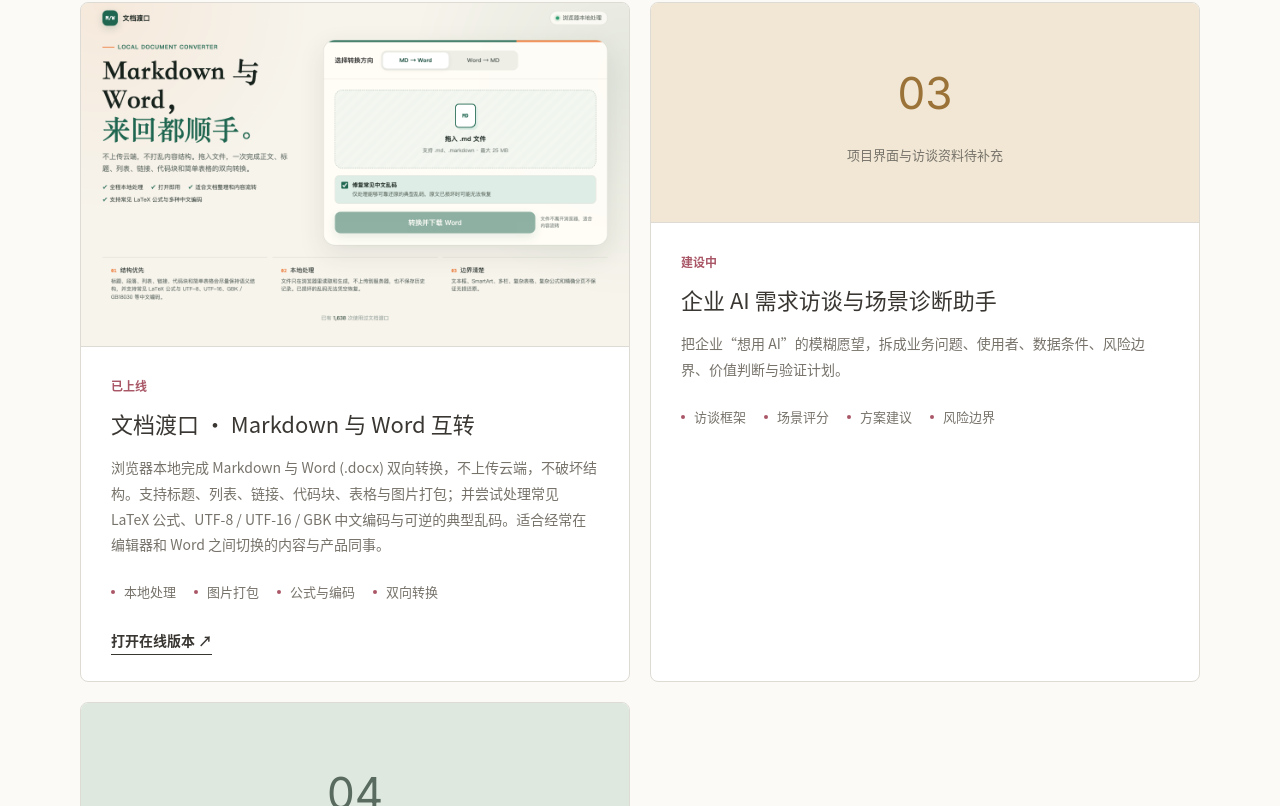
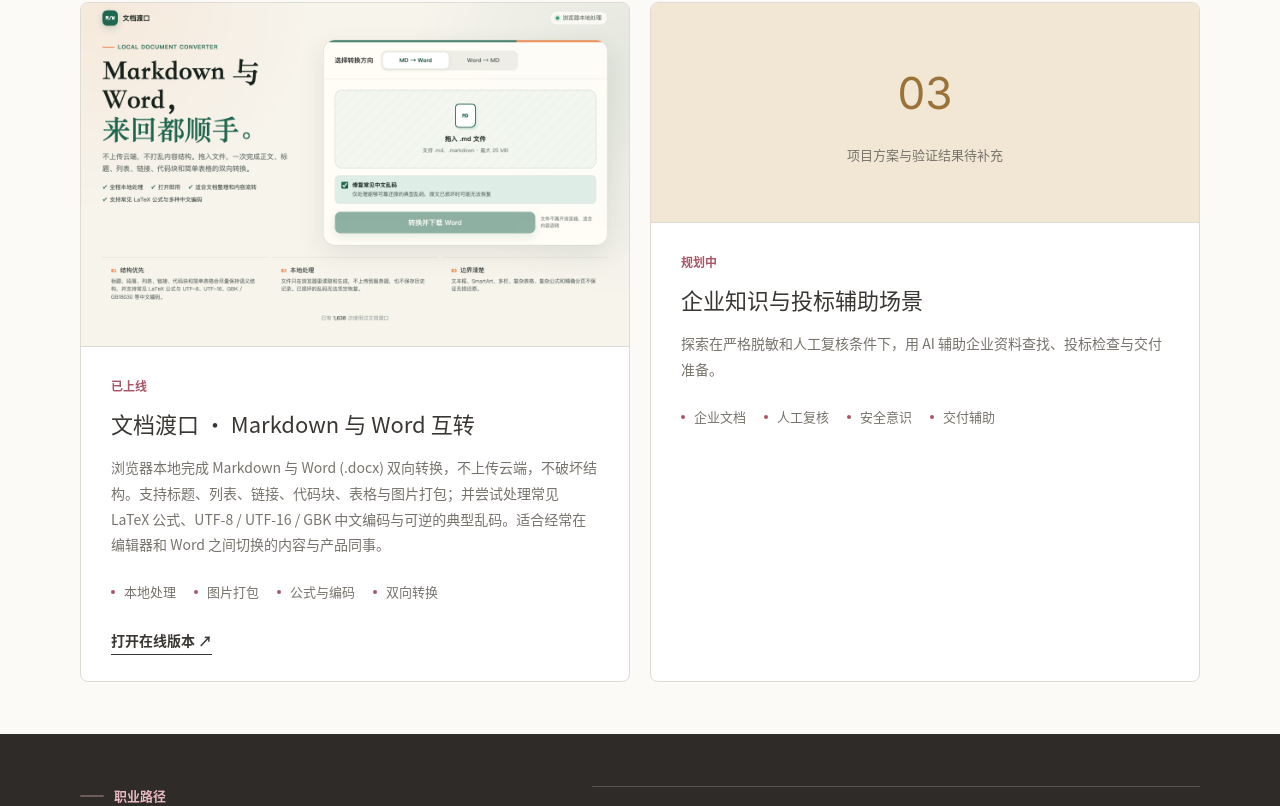
Before and after one commit to anitaleexiang0210/anitalee, a Next.js app: page / in a window 1280 px wide. Shown: the part 3234-4040 px from the top of the page. Built offline with nearby package versions, Linux system fonts and the light colour scheme.

Commit message:
移除需求访谈助手占位案例

```diff
--- a/app/content.ts
+++ b/app/content.ts
@@ -130,14 +130,6 @@ export const aiProjects = [
     linkLabel: "打开在线版本",
   },
   {
-    status: "建设中",
-    title: "企业 AI 需求访谈与场景诊断助手",
-    summary:
-      "把企业“想用 AI”的模糊愿望，拆成业务问题、使用者、数据条件、风险边界、价值判断与验证计划。",
-    proof: ["访谈框架", "场景评分", "方案建议", "风险边界"],
-    imageAlt: "项目界面与访谈资料待补充",
-  },
-  {
     status: "规划中",
     title: "企业知识与投标辅助场景",
     summary:
```
